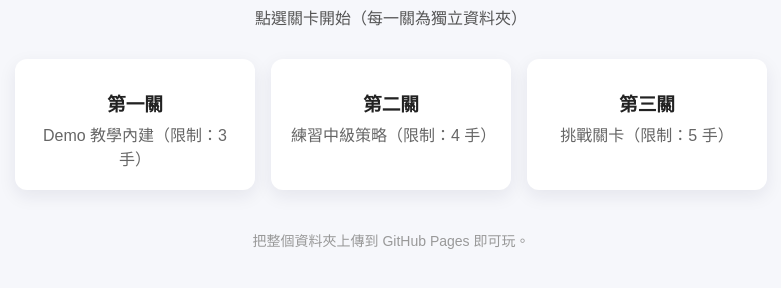
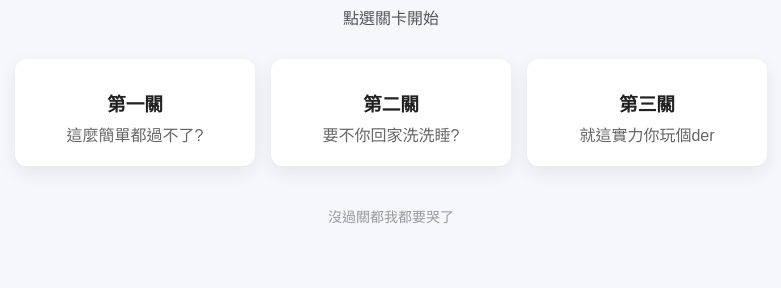
Before and after one commit to yumichen657/painting, a plain HTML site: page index.html in a window 1280 px wide. Shown: the part 110-398 px from the top of the page, without its empty margins (249-1030 px from the left). Drawn offline with Linux system fonts and the light colour scheme.

Commit message:
Update index.html

```diff
--- a/index.html
+++ b/index.html
@@ -18,23 +18,23 @@
 </head>
 <body>
   <h1>溢彩畫</h1>
-  <p>點選關卡開始（每一關為獨立資料夾）</p>
+  <p>點選關卡開始</p>
 
   <div class="levels">
     <div class="card" onclick="location.href='level1/index.html'">
       <h3>第一關</h3>
-      <p>Demo 教學內建（限制：3 手）</p>
+      <p>這麼簡單都過不了?</p>
     </div>
     <div class="card" onclick="location.href='level2/index.html'">
       <h3>第二關</h3>
-      <p>練習中級策略（限制：4 手）</p>
+      <p>要不你回家洗洗睡?</p>
     </div>
     <div class="card" onclick="location.href='level3/index.html'">
       <h3>第三關</h3>
-      <p>挑戰關卡（限制：5 手）</p>
+      <p>就這實力你玩個der</p>
     </div>
   </div>
 
-  <footer>把整個資料夾上傳到 GitHub Pages 即可玩。</footer>
+  <footer>沒過關都我都要哭了</footer>
 </body>
 </html>
```
